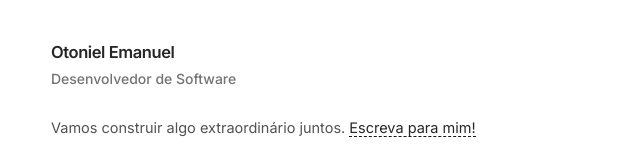
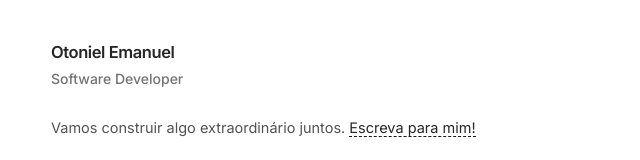
Before and after one commit to euotiniel/euotiniel.com, a Next.js app: page / in a window 1280 px wide. Shown: the part 166-326 px from the top of the page, without its empty margins (319-959 px from the left). Built offline with nearby package versions, Linux system fonts and the light colour scheme; no server answers.

Commit message:
Change job title from 'Desenvolvedor de Software' to 'Software Developer'

```diff
--- a/src/app/page.tsx
+++ b/src/app/page.tsx
@@ -10,7 +10,7 @@ export default function page() {
         Otoniel Emanuel
       </h1>
       <span className="text-sm font-medium text-neutral-500">
-        Desenvolvedor de Software
+        Software Developer
       </span>
       <div className="mt-6">
        {/*  <p className="text-[14.5px] leading-7 text-neutral-600 dark:text-neutral-400 [&:not(:first-child)]:mt-6">
```
